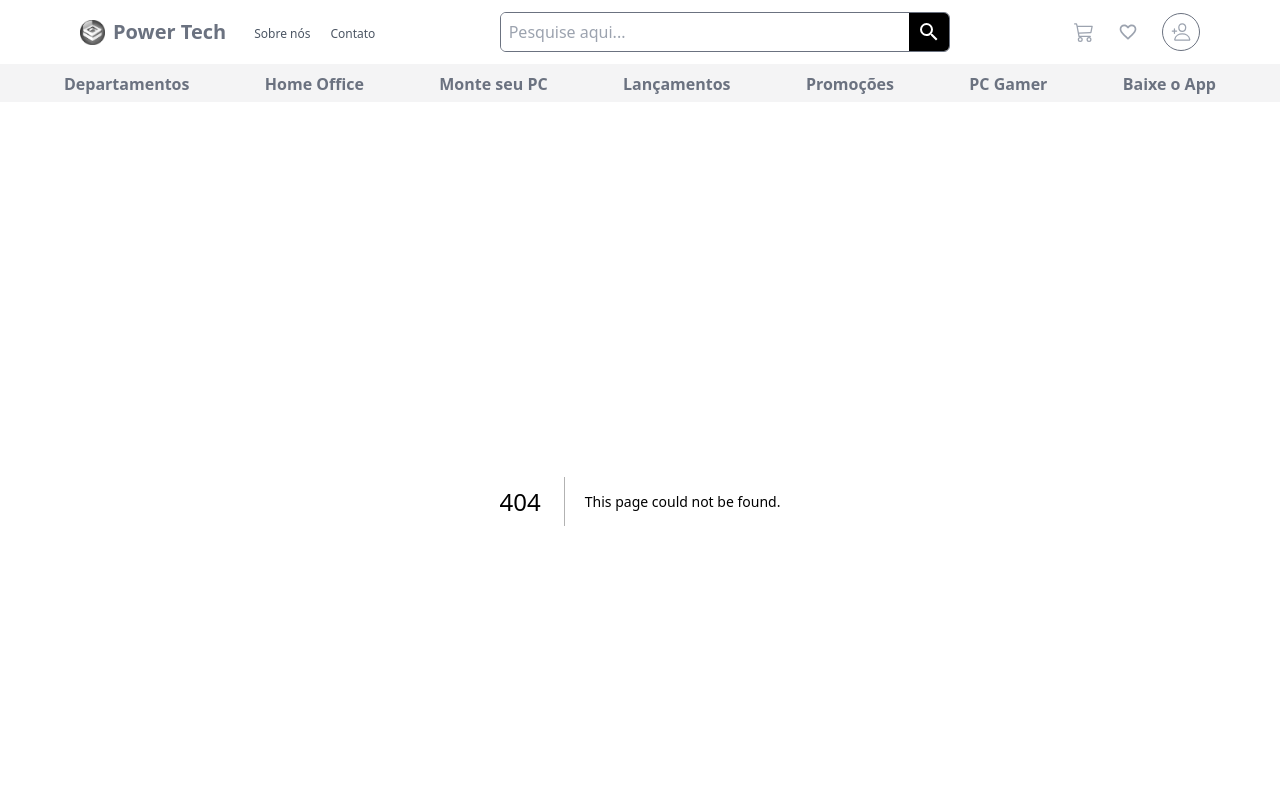
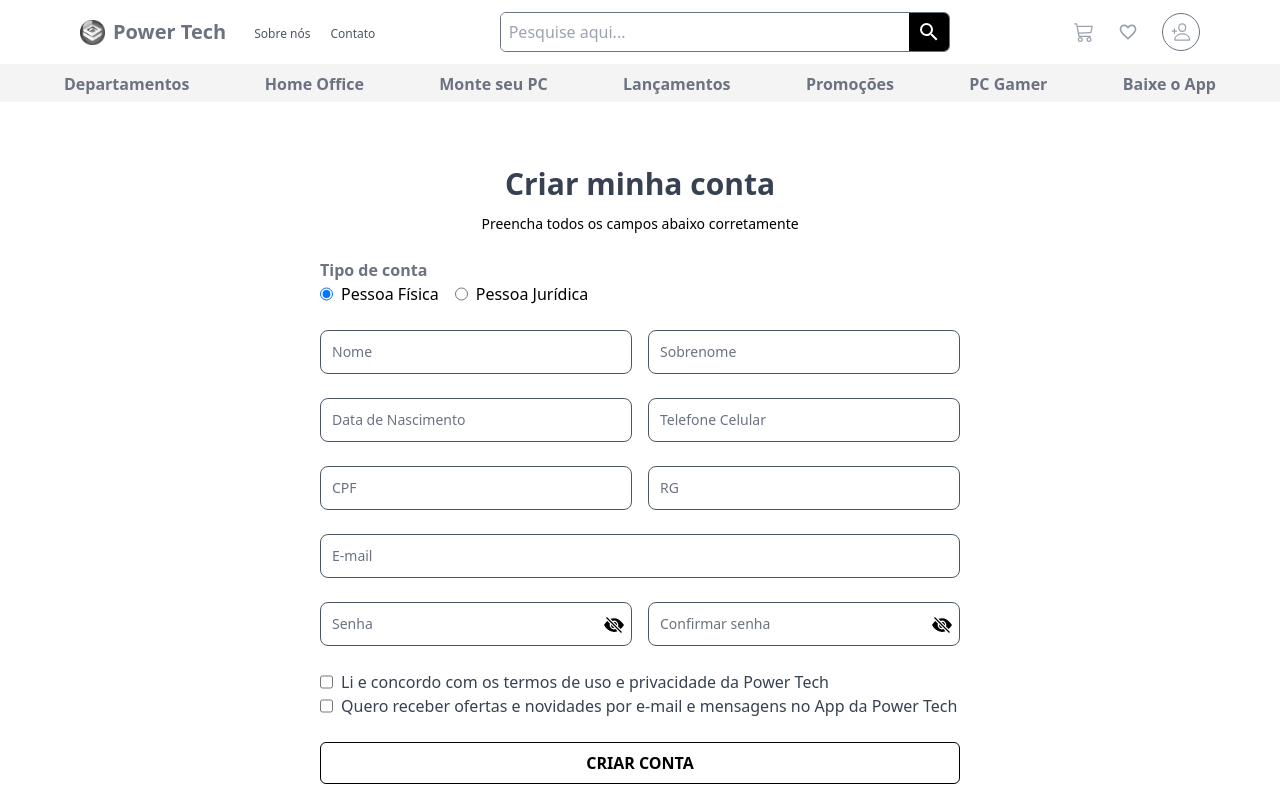
Before and after one commit to dariomatias-dev/e-commerce_frontend, a Next.js app: page /cadastro in a window 1280 px wide. Before the commit this address had no page. Shown: the top 800 px of the page. Built offline with nearby package versions, Linux system fonts and the light colour scheme.

Commit message:
Individual form created.

```diff
--- /dev/null
+++ b/src/app/cadastro/FormPhysicalPerson.tsx
@@ -0,0 +1,222 @@
+'use client'
+
+import { useState } from "react";
+import Link from "next/link";
+import { BsEyeFill, BsEyeSlashFill } from "react-icons/bs";
+
+import styles from "./styles";
+
+const FormPhysicalPerson = () => {
+    const [showPassword, setShowPassword] = useState(false);
+    const [showConfirmPassword, setShowConfirmPassword] = useState(false);
+
+    return (
+        <form className="flex flex-col gap-6">
+            <div className="flex gap-4">
+                <div className="relative w-full">
+                    <input
+                        type="text"
+                        id="firstName"
+                        placeholder=" "
+                        className={styles.input}
+                    />
+                    <label
+                        htmlFor="firstName"
+                        className={styles.label}
+                    >
+                        Nome
+                    </label>
+                </div>
+
+                <div className="relative w-full">
+                    <input
+                        type="text"
+                        id="lastName"
+                        placeholder=" "
+                        className={styles.input}
+                    />
+                    <label
+                        htmlFor="lastName"
+                        className={styles.label}
+                    >
+                        Sobrenome
+                    </label>
+                </div>
+            </div>
+
+            <div className="flex gap-4">
+                <div className="relative w-full">
+                    <input
+                        type="text"
+                        id="dateOfBirth"
+                        placeholder=" "
+                        className={styles.input}
+                    />
+                    <label
+                        htmlFor="dateOfBirth"
+                        className={styles.label}
+                    >
+                        Data de Nascimento
+                    </label>
+                </div>
+
+                <div className="relative w-full">
+                    <input
+                        type="tel"
+                        id="phoneNumber"
+                        placeholder=" "
+                        className={styles.input}
+                    />
+                    <label
+                        htmlFor="phoneNumber"
+                        className={styles.label}
+                    >
+                        Telefone Celular
+                    </label>
+                </div>
+            </div>
+
+            <div className="flex gap-4">
+                <div className="relative w-full">
+                    <input
+                        type="text"
+                        id="cpf"
+                        placeholder=" "
+                        className={styles.input}
+                    />
+                    <label
+                        htmlFor="cpf"
+                        className={styles.label}
+                    >
+                        CPF
+                    </label>
+                </div>
+
+                <div className="relative w-full">
+                    <input
+                        type="text"
+                        id="rg"
+                        placeholder=" "
+                        className={styles.input}
+                    />
+                    <label
+                        htmlFor="rg"
+                        className={styles.label}
+                    >
+                        RG
+                    </label>
+                </div>
+            </div>
+
+            <div className="relative w-full">
+                <input
+                    type="email"
+                    id="rg"
+                    placeholder=" "
+                    className={styles.input}
+                />
+                <label
+                    htmlFor="rg"
+                    className={styles.label}
+                >
+                    E-mail
+                </label>
+            </div>
+
+            <div className="flex gap-4">
+                <div className="relative w-full">
+                    <input
+                        type={showPassword ? "text" : "password"}
+                        id="password"
+                        placeholder=" "
+                        className={styles.input}
+                    />
+                    <label
+                        htmlFor="password"
+                        className={styles.label}
+                    >
+                        Senha
+                    </label>
+                    <button
+                        type="button"
+                        onClick={() => setShowPassword(!showPassword)}
+                        className="absolute top-1/4 right-2 mt-[2px]"
+                    >
+                        {
+                            showPassword ?
+                                <BsEyeFill className="w-5 h-5" />
+                                :
+                                <BsEyeSlashFill className="w-5 h-5" />
+                        }
+                    </button>
+                </div>
+
+                <div className="relative w-full">
+                    <input
+                        type={showConfirmPassword ? "text" : "password"}
+                        id="confirmPassword"
+                        placeholder=" "
+                        className={styles.input}
+                    />
+                    <label
+                        htmlFor="confirmPassword"
+                        className={styles.label}
+                    >
+                        Confirmar senha
+                    </label>
+                    <button
+                        type="button"
+                        onClick={() => setShowConfirmPassword(!showConfirmPassword)}
+                        className="absolute top-1/4 right-2 mt-[2px]"
+                    >
+                        {
+                            showConfirmPassword ?
+                                <BsEyeFill className="w-5 h-5" />
+                                :
+                                <BsEyeSlashFill className="w-5 h-5" />
+                        }
+                    </button>
+                </div>
+            </div>
+
+            <div className="text-gray-700">
+                <label className="flex gap-2">
+                    <input type="checkbox" />
+                    Li e concordo com os termos de uso e privacidade da Power Tech
+                </label>
+
+                <label className="flex gap-2">
+                    <input type="checkbox" />
+                    Quero receber ofertas e novidades por e-mail e mensagens no App da Power Tech
+                </label>
+            </div>
+
+            <button
+                type="submit"
+                className="w-full hover:bg-black hover:text-white font-semibold uppercase px-4 py-2 border border-black rounded-md transition duration-300"
+            >
+                Criar conta
+            </button>
+
+            <div className="flex gap-1 mx-auto">
+                <span className="text-gray-700">
+                    Já possui um cadastro?
+                </span>
+
+                <Link
+                    href={""}
+                    legacyBehavior
+                >
+                    <div className="flex flex-col group">
+                        <a className="font-semibold">
+                            Faça login
+                        </a>
+                        <span className="inline-block w-0 group-hover:w-full h-[1.8px] bg-gray-500 -mt-1 transition-all duration-300" />
+                    </div>
+                </Link>
+            </div>
+        </form>
+    );
+};
+
+export default FormPhysicalPerson;
--- /dev/null
+++ b/src/app/cadastro/page.tsx
@@ -0,0 +1,48 @@
+import FormPhysicalPerson from "./FormPhysicalPerson";
+
+const Cadastro = () => {
+    return (
+        <div className="w-full max-w-[40rem] mx-auto mt-16 mb-20">
+            <div className="flex flex-col gap-3">
+                <h1 className="text-gray-700 text-3xl text-center font-semibold">
+                    Criar minha conta
+                </h1>
+
+                <p className="text-center text-sm">
+                    Preencha todos os campos abaixo corretamente
+                </p>
+            </div>
+
+            <div className="flex flex-col my-6">
+                <h2 className="text-gray-500 font-semibold">
+                    Tipo de conta
+                </h2>
+
+                <form className="flex gap-4">
+                    <label className="flex gap-2">
+                        <input
+                            type="radio"
+                            name="accountType"
+                            value="physicalPerson"
+                            checked
+                        />
+                        <span>Pessoa Física</span>
+                    </label>
+
+                    <label className="flex gap-2">
+                        <input
+                            type="radio"
+                            name="accountType"
+                            value="legalPerson"
+                        />
+                        <span>Pessoa Jurídica</span>
+                    </label>
+                </form>
+            </div>
+
+            <FormPhysicalPerson />
+        </div>
+    );
+};
+
+export default Cadastro;
--- /dev/null
+++ b/src/app/cadastro/styles.ts
@@ -0,0 +1,6 @@
+const styles = {
+    input: "w-full block pt-3 px-2.5 pb-2.5 text-sm text-gray-900 border border-gray-600 rounded-lg appearance-none outline-none focus:ring-0 focus:border-blue-600 peer",
+    label: "absolute top-2 peer-focus:top-2 peer-placeholder-shown:top-1/2 text-sm text-gray-500 transform -translate-y-4 scale-75 origin-[0] bg-white px-2 peer-focus:px-2 peer-focus:text-blue-600 peer-placeholder-shown:scale-100 peer-placeholder-shown:-translate-y-1/2 peer-focus:scale-75 peer-focus:-translate-y-4 left-1 z-10 duration-300",
+};
+
+export default styles;
```
Also changed, not shown: src/app/cadastro/FormLegalPerson.tsx (added, +9 -0 lines).
